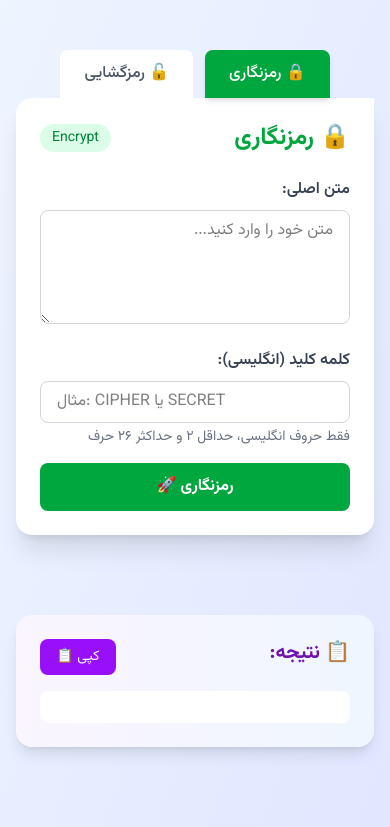
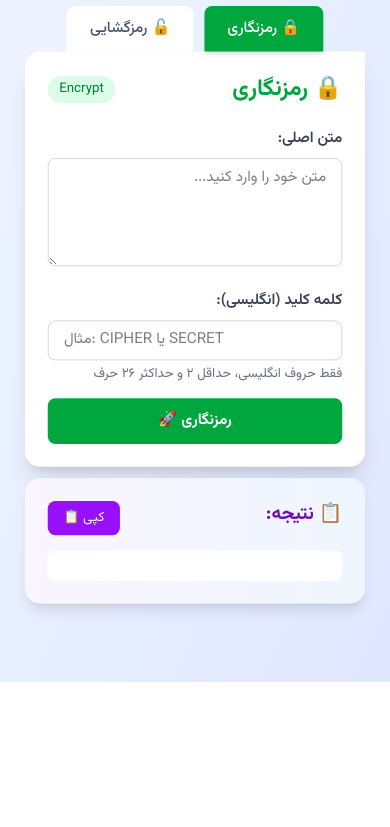
Before and after one commit to Mohammad3217/permutation_cipher, a website: page public/index.html in a window 390 px wide. Shown: the part 162-989 px from the top of the page. After the commit the page ends 844 px from the top, so only its background shows below. Drawn offline with Linux system fonts and the light colour scheme.

Commit message:
fix:style.css  update

```diff
--- a/public/index.html
+++ b/public/index.html
@@ -60,7 +60,7 @@
     </style>
   </head>
   <body class="bg-linear-to-br from-blue-50 to-indigo-100 min-h-screen">
-    <div class="container mx-auto px-4 py-8 max-w-6xl">
+    <div class="container mx-auto p-4  max-w-6xl">
       <!-- Header -->
       <div class="text-center mb-12">
         <h1 class="text-4xl font-bold text-gray-800 mb-2">
@@ -70,25 +70,25 @@
           <p class="text-gray-600">
             رمزنگاری و رمزگشایی متن با استفاده از روش جایگشت بلوکی
           </p>
-          <p class="text-gray-500 text-sm">
+          <p class="text-gray-600 ">
             محمد زرقی | پروژه مبانی رایانش امن | استاد عاشوری
           </p>
         </div>
       </div>
       <!-- Main Content -->
-      <div class="grid md:grid-cols-2 gap-8 mt-0">
+      <div class="grid md:grid-cols-2 scale-95 origin-top md:scale-100 gap-8 -mt-8 md:mt-0">
         <div>
           <!-- Tabs Header -->
           <div class="flex justify-center gap-3 mb-0">
             <button
               id="tabEncryptBtn"
-              class="tab-btn px-6 py-3 text-base font-medium rounded-t-lg transition-all duration-200 bg-green-600 text-white shadow-md"
+              class="tab-btn px-6 py-3 text-base text-nowrap font-medium rounded-t-lg transition-all duration-200 bg-green-600 text-white shadow-md"
             >
               🔒 رمزنگاری
             </button>
             <button
               id="tabDecryptBtn"
-              class="tab-btn px-6 py-3 text-base font-medium rounded-t-lg transition-all duration-200 text-gray-600 bg-white hover:bg-gray-100"
+              class="tab-btn px-6 py-3 text-base text-nowrap  font-medium rounded-t-lg transition-all duration-200 text-gray-600 bg-white hover:bg-gray-100"
             >
               🔓 رمزگشایی
             </button>
@@ -211,7 +211,7 @@
           </div>
         </div>
         <!-- Result Section -->
-        <div class="my-12">
+        <div class=" -mt-5  md:my-12">
           <div
             id="resultSection"
             class="bg-linear-to-r from-purple-50 to-blue-50 rounded-2xl shadow-lg p-6 result-card"
```
Also changed, not shown: public/output.css.
